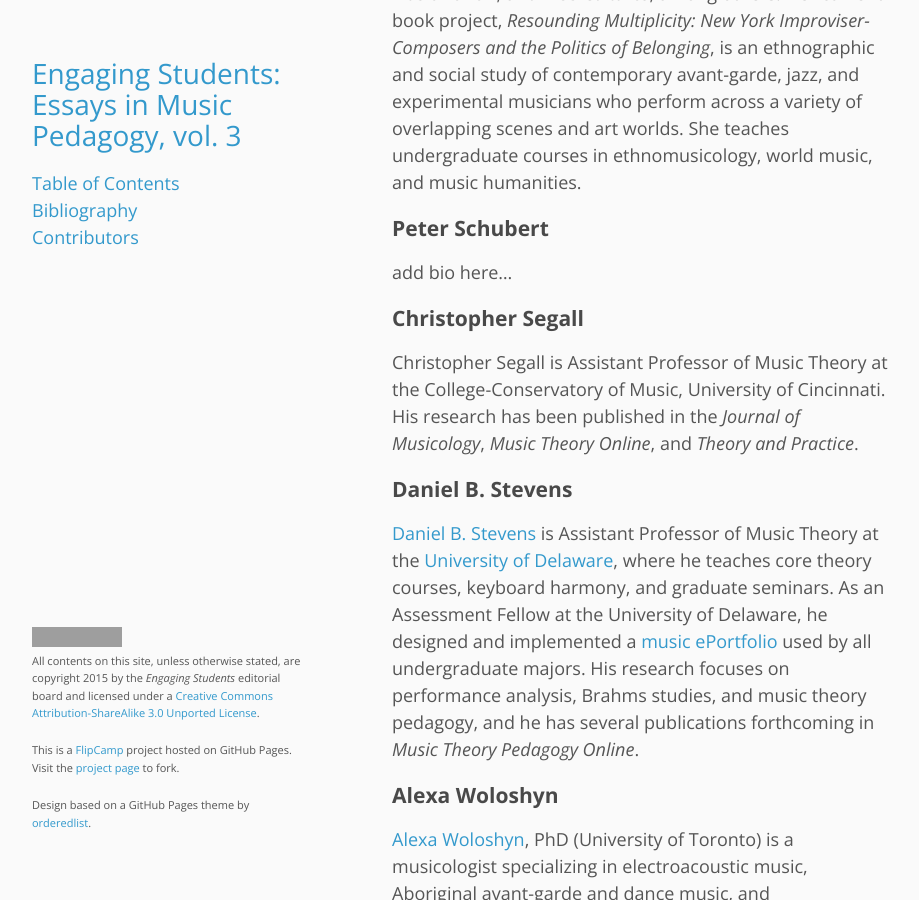
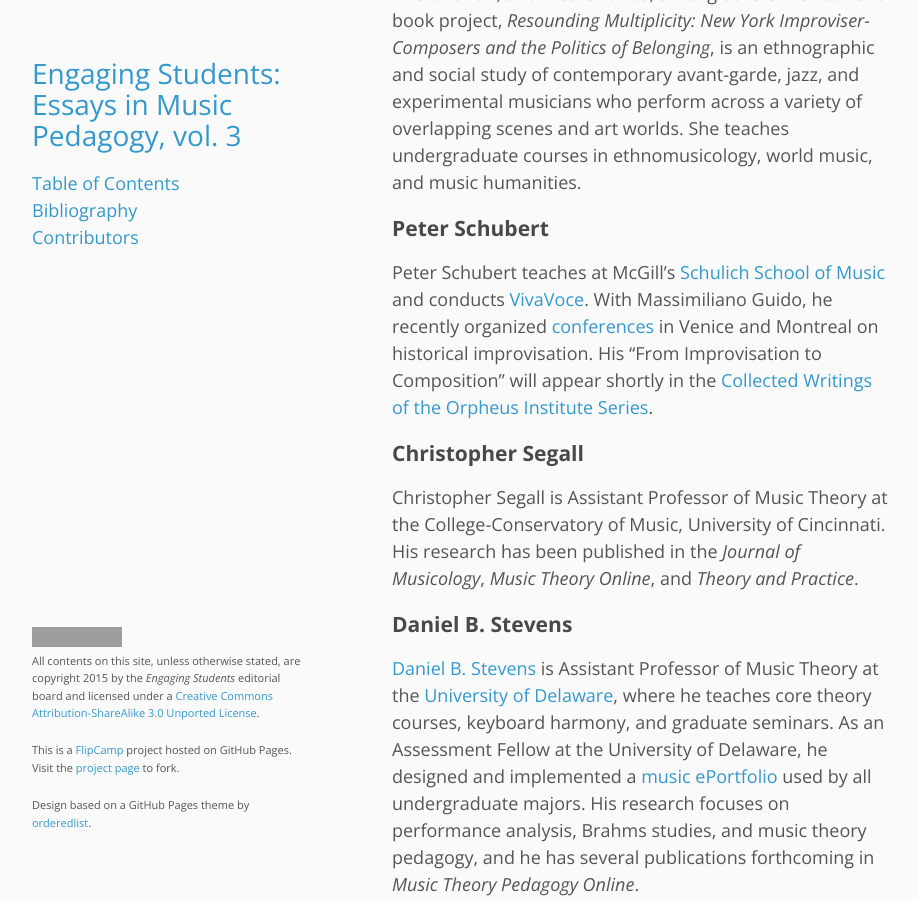
Before and after one commit to flipcamp/engagingstudents3, a Jekyll site: the page built from contributors.md, in a window 1280 px wide and 900 px high, scrolled down 3459 px. Shown: the whole window, without its empty margins (178-1097 px from the left). Built offline with Jekyll 4.4.1, drawn with Linux system fonts in a browser that asks for light colours; grey boxes are pictures that could not be loaded.

Commit message:
bios final

```diff
--- a/contributors.md
+++ b/contributors.md
@@ -57,7 +57,7 @@ Amanda L. Scherbenske, PhD (Wesleyan University, 2014) is an ethnomusicologist w
 
 ### Peter Schubert
 
-add bio here…
+Peter Schubert teaches at McGill’s [Schulich School of Music](http://www.mcgill.ca/music/) and conducts [VivaVoce](http://www.vivavoce-montreal.com). With Massimiliano Guido, he recently organized [conferences](http://www.mentemani.org/Connection/Project.html) in Venice and Montreal on historical improvisation. His “From Improvisation to Composition” will appear shortly in the [Collected Writings of the Orpheus Institute Series](http://www.orpheusinstituut.be/en/publications/about-our-publications).
 
 ### Christopher Segall
 
@@ -65,7 +65,7 @@ Christopher Segall is Assistant Professor of Music Theory at the College-Conserv
 
 ### Daniel B. Stevens
 
-[Daniel B. Stevens](http://www.music.udel.edu/about-us/faculty-staff/Pages/daniel-b-stevens.aspx?FacultyId=59) is Assistant Professor of Music Theory at the [University of Delaware](http://www.music.udel.edu/Pages/home.aspx), where he teaches core theory courses, keyboard harmony, and graduate seminars. As an Assessment Fellow at the University of Delaware, he designed and implemented a [music ePortfolio](http://cnu.edu/jpalhe/pdf/jpalhe_volume4.pdf) used by all undergraduate majors. His research focuses on performance analysis, Brahms studies, and music theory pedagogy, and he has several publications forthcoming in *Music Theory Pedagogy Online*.
+[Daniel B. Stevens](http://www.music.udel.edu/about-us/faculty-staff/Pages/stevens_daniel.aspx?FacultyId=59) is Assistant Professor of Music Theory at the [University of Delaware](http://www.music.udel.edu/Pages/home.aspx), where he teaches core theory courses, keyboard harmony, and graduate seminars. As an Assessment Fellow at the University of Delaware, he designed and implemented a [music ePortfolio](http://cnu.edu/jpalhe/pdf/jpalhe_volume4.pdf) used by all undergraduate majors. His research focuses on performance analysis, Brahms studies, and music theory pedagogy, and he has several publications forthcoming in *Music Theory Pedagogy Online*.
 
 ### Alexa Woloshyn
 
```
